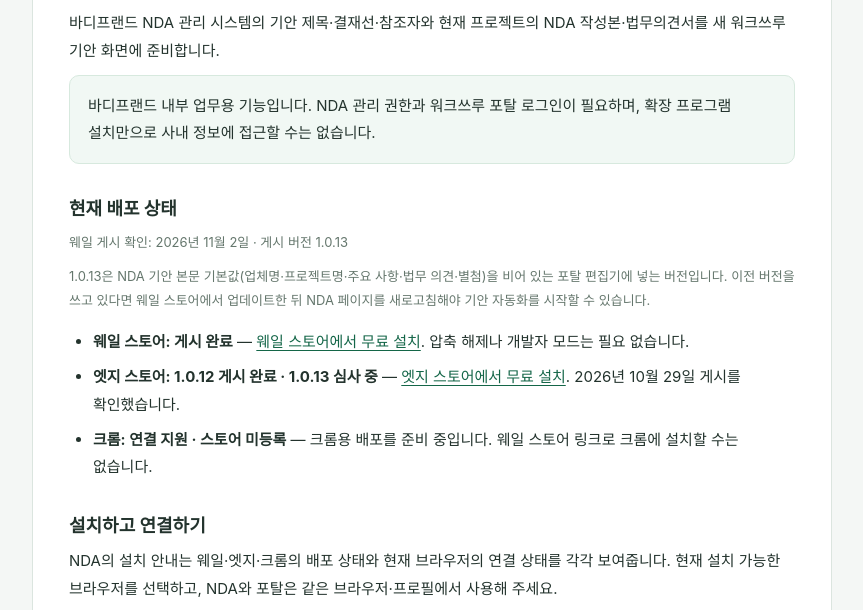
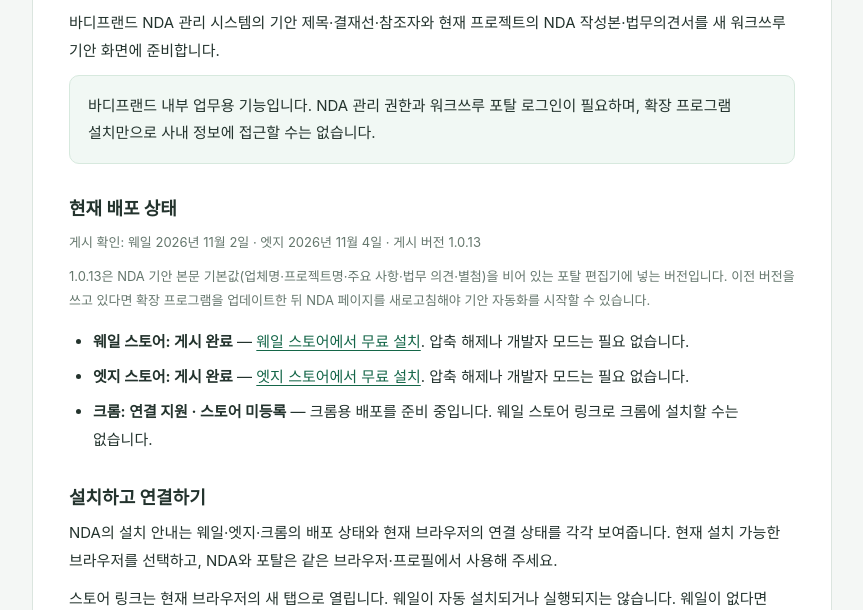
Before and after one commit to bf-sw/nda-extension-guide, a plain HTML site: page extension-support.html in a window 1280 px wide. Shown: the part 171-781 px from the top of the page, without its empty margins (208-1071 px from the left). Drawn offline with Linux system fonts and the light colour scheme.

Commit message:
Publish Edge 1.0.13 and add Edge update steps
Co-Authored-By: Claude Opus 5.5 <noreply@anthropic.com>

```diff
--- a/extension-support.html
+++ b/extension-support.html
@@ -15,11 +15,11 @@
   <p>바디프랜드 NDA 관리 시스템의 기안 제목·결재선·참조자와 현재 프로젝트의 NDA 작성본·법무의견서를 새 워크쓰루 기안 화면에 준비합니다.</p>
   <p class="notice">바디프랜드 내부 업무용 기능입니다. NDA 관리 권한과 워크쓰루 포탈 로그인이 필요하며, 확장 프로그램 설치만으로 사내 정보에 접근할 수는 없습니다.</p>
   <h2>현재 배포 상태</h2>
-  <p class="meta">웨일 게시 확인: 2026년 11월 2일 · 게시 버전 1.0.13</p>
-  <p class="meta">1.0.13은 NDA 기안 본문 기본값(업체명·프로젝트명·주요 사항·법무 의견·별첨)을 비어 있는 포탈 편집기에 넣는 버전입니다. 이전 버전을 쓰고 있다면 웨일 스토어에서 업데이트한 뒤 NDA 페이지를 새로고침해야 기안 자동화를 시작할 수 있습니다.</p>
+  <p class="meta">게시 확인: 웨일 2026년 11월 2일 · 엣지 2026년 11월 4일 · 게시 버전 1.0.13</p>
+  <p class="meta">1.0.13은 NDA 기안 본문 기본값(업체명·프로젝트명·주요 사항·법무 의견·별첨)을 비어 있는 포탈 편집기에 넣는 버전입니다. 이전 버전을 쓰고 있다면 확장 프로그램을 업데이트한 뒤 NDA 페이지를 새로고침해야 기안 자동화를 시작할 수 있습니다.</p>
   <ul>
     <li><strong>웨일 스토어: 게시 완료</strong> — <a href="https://store.whale.naver.com/detail/nmfmeagcplbbgklodnohiffhmlnccmlc" target="_blank" rel="noopener noreferrer">웨일 스토어에서 무료 설치</a>. 압축 해제나 개발자 모드는 필요 없습니다.</li>
-    <li><strong>엣지 스토어: 1.0.12 게시 완료 · 1.0.13 심사 중</strong> — <a href="https://microsoftedge.microsoft.com/addons/detail/hmmjbiefojgmdlainofboggfjbjlnepg" target="_blank" rel="noopener noreferrer">엣지 스토어에서 무료 설치</a>. 2026년 10월 29일 게시를 확인했습니다.</li>
+    <li><strong>엣지 스토어: 게시 완료</strong> — <a href="https://microsoftedge.microsoft.com/addons/detail/hmmjbiefojgmdlainofboggfjbjlnepg" target="_blank" rel="noopener noreferrer">엣지 스토어에서 무료 설치</a>. 압축 해제나 개발자 모드는 필요 없습니다.</li>
     <li><strong>크롬: 연결 지원 · 스토어 미등록</strong> — 크롬용 배포를 준비 중입니다. 웨일 스토어 링크로 크롬에 설치할 수는 없습니다.</li>
   </ul>
   <h2>설치하고 연결하기</h2>
@@ -49,7 +49,7 @@
   <p>같은 확장 코드를 크롬에서도 사용하도록 구성되어 있습니다. 이미 설치된 확장이 응답하면 NDA 안내에 ‘설치·연결 완료’와 사용 중인 버전이 표시됩니다. 웨일의 설치 상태는 크롬에 공유되지 않습니다.</p>
   <p>새로 설치할 직원용 크롬 배포 경로는 아직 준비 중입니다. 스토어 게시 또는 회사 관리 정책을 통한 배포가 확인되면 안내합니다. 회사 정책으로 폴더 설치가 막힌 경우 임의로 우회하지 말고 사내 브라우저 관리 담당자에게 확인해 주세요.</p>
   <h2>기존 설치본과 중복 설치 확인</h2>
-  <p>기존 스토어 설치본은 삭제하지 않고 업데이트하세요. 웨일에서 1.0.13보다 낮은 버전이 표시되면 진행 중인 기안을 마친 뒤 웨일 스토어의 ‘업데이트’를 누르고 NDA 페이지를 새로고침합니다. 1.0.13으로 연결되면 기안 본문까지 자동으로 준비됩니다.</p>
+  <p>기존 스토어 설치본은 삭제하지 않고 업데이트하세요. 1.0.13보다 낮은 버전이 표시되면 진행 중인 기안을 마친 뒤 업데이트하고 NDA 페이지를 새로고침합니다. 웨일은 웨일 스토어의 ‘업데이트’를 누릅니다. 엣지는 자동으로 업데이트되며, 바로 받으려면 엣지 확장 관리 화면(edge://extensions)에서 ‘개발자 모드’를 켜고 ‘업데이트’를 누릅니다. 1.0.13으로 연결되면 기안 본문까지 자동으로 준비됩니다.</p>
   <p>폴더로 직접 설치했거나 삭제된 예전 스토어 등록의 설치본을 사용한다면 진행 중인 기안을 마친 뒤 웨일 확장앱 목록에서 이전 설치본을 삭제하고 현재 스토어에서 설치하세요. 스토어 개발자센터의 등록은 삭제하지 마세요.</p>
   <p>‘설치 상태 확인 필요’는 이전 버전의 응답만 감지되어 현재 설치 상태를 확정할 수 없다는 뜻입니다. 삭제·비활성화 후에는 NDA 페이지를 새로고침하세요. 스토어 설치본을 삭제했어도 같은 이름의 직접 설치본이 켜져 있으면 계속 응답할 수 있습니다.</p>
   <h2>연결이 안 될 때</h2>
```
